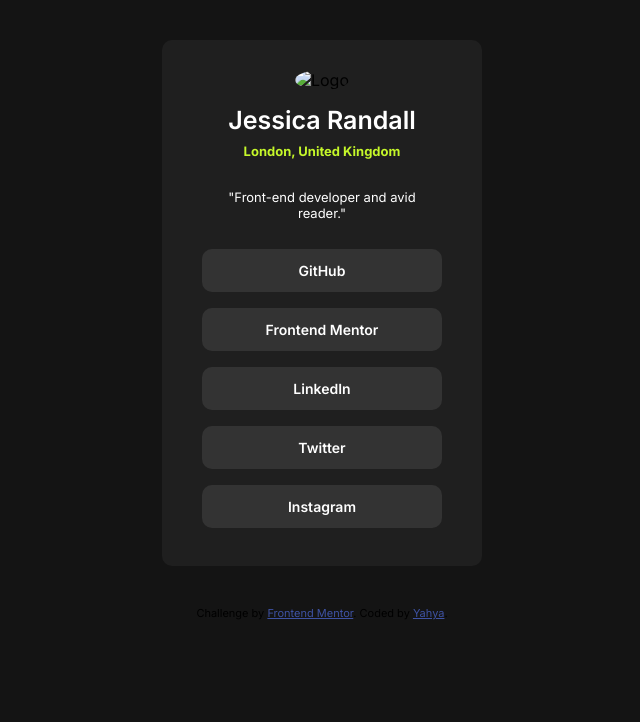
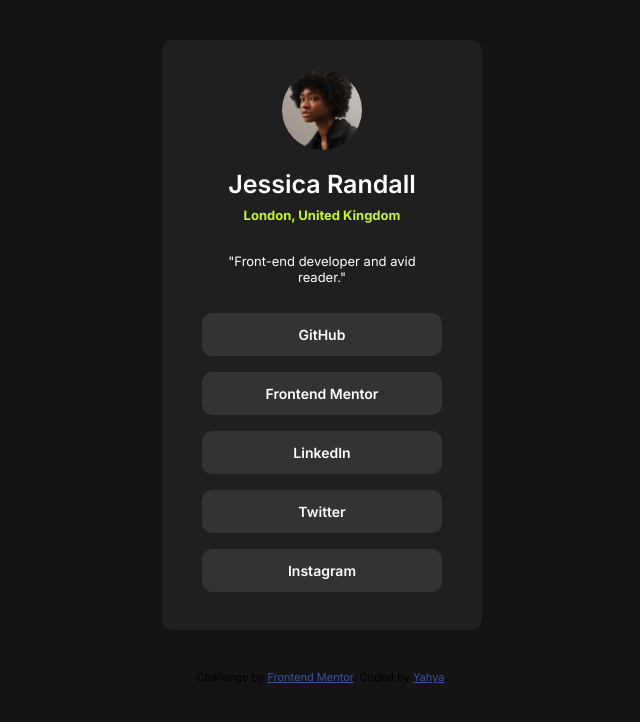
Before and after one commit to yahyad0sk1/Frontend-Mentor-Social-links-profile, a plain HTML site: page index.html in a window 1280 px wide. Shown: the whole page, without its empty margins (318-958 px from the left). Drawn offline with Linux system fonts and the light colour scheme.

Commit message:
Update index.html

```diff
--- a/index.html
+++ b/index.html
@@ -4,7 +4,7 @@
   <meta charset="UTF-8">
   <meta name="viewport" content="width=device-width, initial-scale=1.0">
 
-  <link rel="icon" type="image/png" sizes="32x32" href="./assets/images/favicon-32x32.png">
+  <link rel="icon" type="image/png" sizes="32x32" href="images/favicon-32x32.png">
   <link rel="stylesheet" href="style.css">
 
   <title>Frontend Mentor | Social links profile</title>
@@ -16,7 +16,7 @@
 </head>
 <body>
   <div class="main">
-    <img src="assets/images/avatar-jessica.jpeg" alt="Logo">
+    <img src="images/avatar-jessica.jpeg" alt="Logo">
     <h1>Jessica Randall</h1>
     <h2>London, United Kingdom</h2>
     <p>"Front-end developer and avid reader."</p>
```
